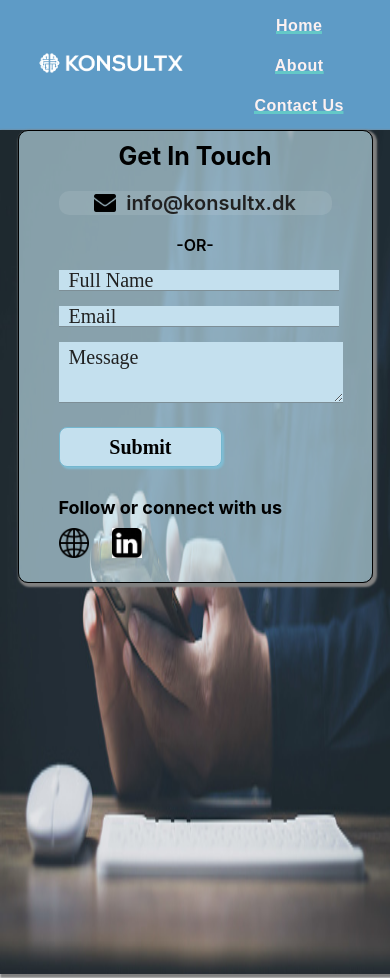
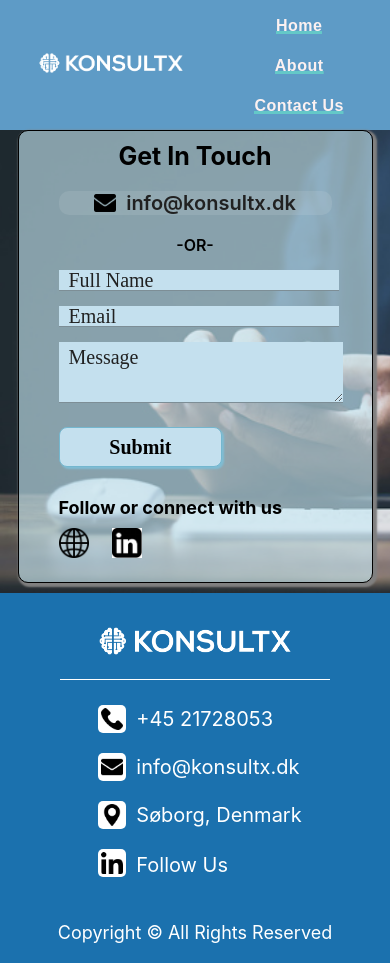
Before and after one commit to 27ManishaPatel/Konsultx, a React (Create React App) app: page /Konsultx/Contact-Us in a window 390 px wide. Built offline with nearby package versions, Linux system fonts and the light colour scheme; a web font is replaced by a local one.

Commit message:
added media queries

```diff
--- a/src/components/ContactUs/ContactUs.styles.css
+++ b/src/components/ContactUs/ContactUs.styles.css
@@ -127,17 +127,15 @@
 }
 @media screen and (max-width: 768px){
   .contact-us-wrapper{
+    background-image: url('../../assets/contactUs.jpg');
     width: 100%;
+    background-repeat: no-repeat;
+    background-size: cover;
     }
     .contact-us-image-container{
-     width: 100%;
-     height: 78%;
-     float: left;
-     position: absolute;
+      display: none;
     }
-
     .contact-us-container{
-      position: relative;
       background-color: rgba(203, 238, 250, 0.6);
       width: 70%;
       padding: 10px 40px;
@@ -183,11 +181,7 @@
       margin-bottom: 10px;
     }
 }
-@media screen and (max-width: 768px){
-  .contact-us-image-container{
-    height: 100%;
-   }
-}
+
 @media screen and (max-width: 480px){
 
    .contact-us-heading{
```
